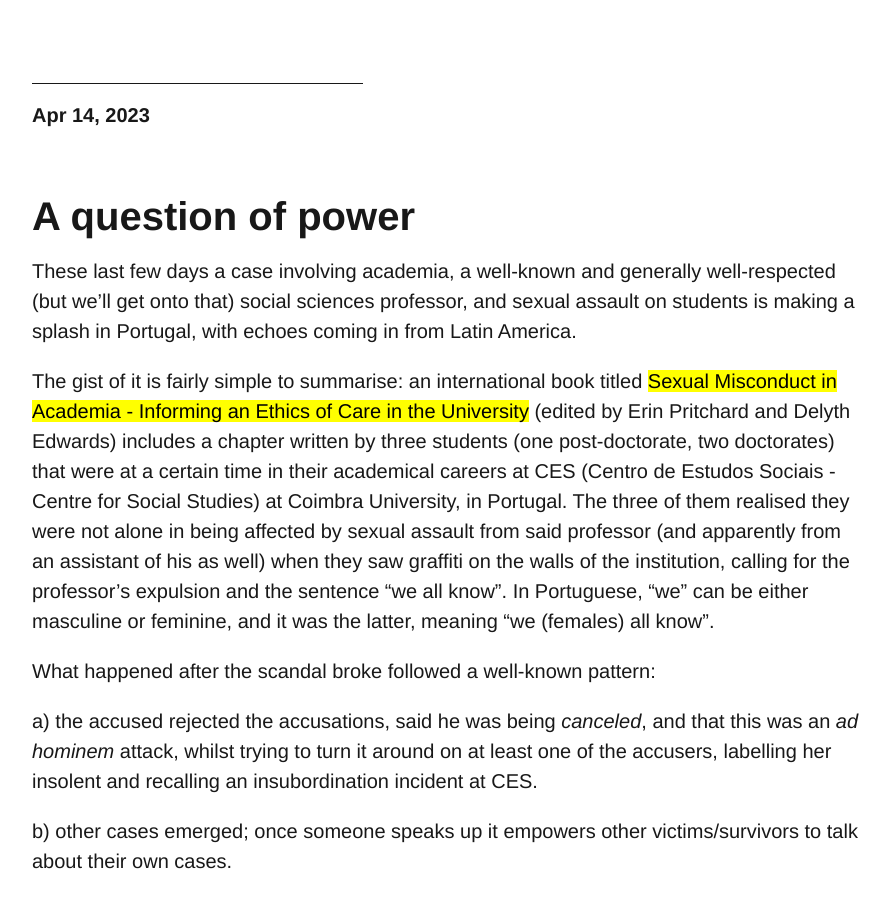
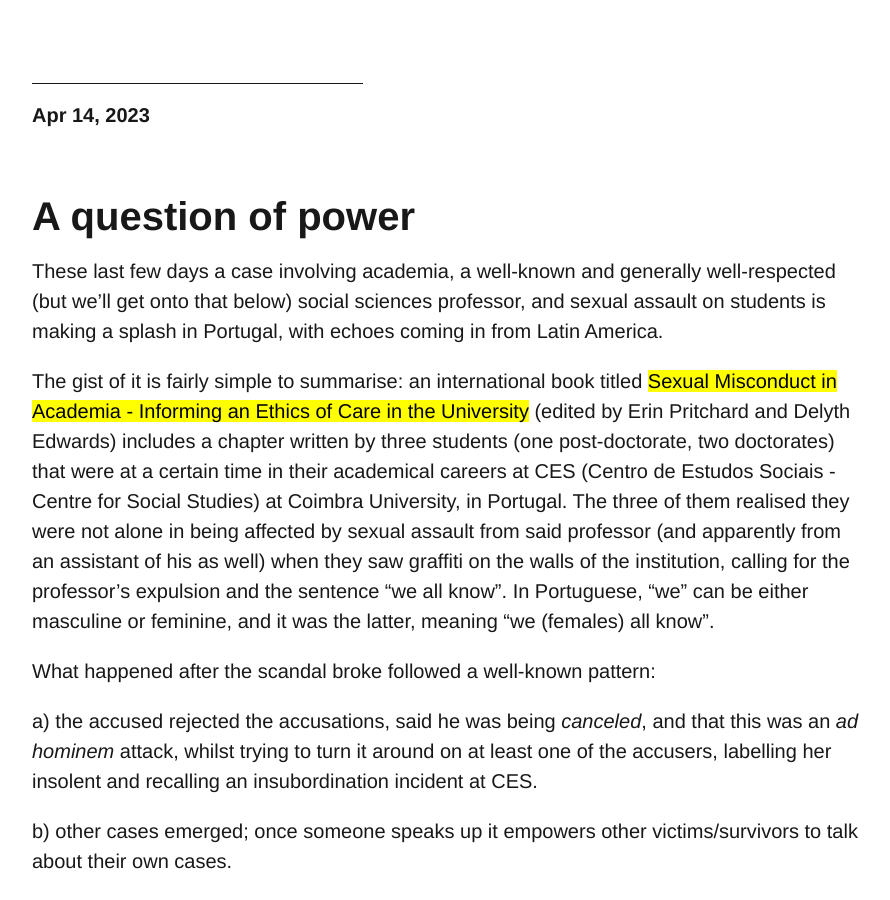
Before and after one commit to pedro-homero/pedro-homero.github.io, a Jekyll site: the page built from _posts/2023-04-14-A-question-of-power.markdown, in a window 1280 px wide and 900 px high, scrolled down 419 px. Shown: the whole window, without its empty margins (112-1002 px from the left). Built offline with Jekyll 4.4.1, drawn with Linux system fonts in a browser that asks for light colours; nearby versions of some CDN libraries; comment, search, counter and statistics services are not loaded.

Commit message:
Update 2023-04-14-A-question-of-power.markdown

```diff
--- a/_posts/2023-04-14-A-question-of-power.markdown
+++ b/_posts/2023-04-14-A-question-of-power.markdown
@@ -2,13 +2,13 @@
 layout: post
 title:  "A question of power"
 date:   2023-04-14 21:31:00 +0000
-tags: film
+tags: power, feminism, anarchism
 
 ---
 
 # A question of power
 
-These last few days a case involving academia, a well-known and generally well-respected (but we'll get onto that) social sciences professor, and sexual assault on students is making a splash in Portugal, with echoes coming in from Latin America.
+These last few days a case involving academia, a well-known and generally well-respected (but we'll get onto that below) social sciences professor, and sexual assault on students is making a splash in Portugal, with echoes coming in from Latin America.
 
 The gist of it is fairly simple to summarise: an international book titled <mark>Sexual Misconduct in Academia - Informing an Ethics of Care in the University</mark>  (edited by Erin Pritchard and Delyth Edwards) includes a chapter written by three students (one post-doctorate, two doctorates) that were at a certain time in their academical careers at CES (Centro de Estudos Sociais - Centre for Social Studies) at Coimbra University, in Portugal. The three of them realised they were not alone in being affected by sexual assault from said professor (and apparently from an assistant of his as well) when they saw graffiti on the walls of the institution, calling for the professor's expulsion and the sentence "we all know". In Portuguese, "we" can be either masculine or feminine, and it was the latter, meaning "we (females) all know".
 
```
